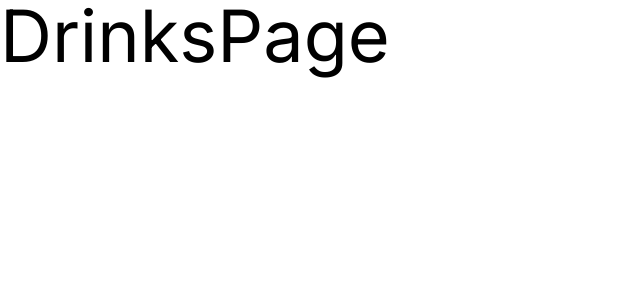
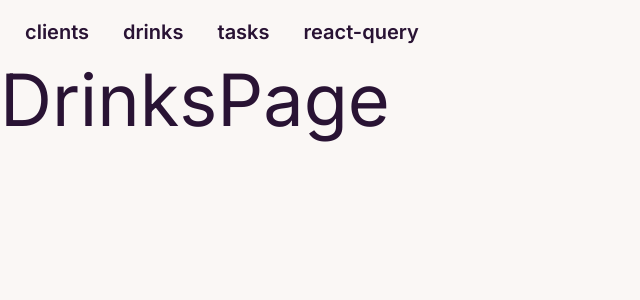
Before and after one commit to JoseAlbDR/NextJS, a Next.js app in the folder nextjs-tutorial/: page /drinks in a window 1280 px wide. Shown: the top 300 px of the page, without its empty margins (0-640 px from the left). Built offline with nearby package versions, Linux system fonts and the light colour scheme.

Commit message:
feat: navbar with daisyui and themes

```diff
--- a/nextjs-tutorial/app/layout.tsx
+++ b/nextjs-tutorial/app/layout.tsx
@@ -1,12 +1,13 @@
-import type { Metadata } from "next";
-import { Inter } from "next/font/google";
-import "./globals.css";
+import type { Metadata } from 'next';
+import { Inter } from 'next/font/google';
+import './globals.css';
+import Navbar from '@/components/Navbar';
 
-const inter = Inter({ subsets: ["latin"] });
+const inter = Inter({ subsets: ['latin'] });
 
 export const metadata: Metadata = {
-  title: "Create Next App",
-  description: "Generated by create next app",
+  title: 'Nextjs Tutorial',
+  description: 'Tutorial to learn about nextjs',
 };
 
 export default function RootLayout({
@@ -15,8 +16,11 @@ export default function RootLayout({
   children: React.ReactNode;
 }>) {
   return (
-    <html lang="en">
-      <body className={inter.className}>{children}</body>
+    <html lang="en" data-theme="cupcake">
+      <body className={inter.className}>
+        <Navbar />
+        {children}
+      </body>
     </html>
   );
 }
--- /dev/null
+++ b/nextjs-tutorial/components/Navbar.tsx
@@ -0,0 +1,27 @@
+import Link from 'next/link';
+import React from 'react';
+
+const links = [
+  { href: '/client', label: 'clients' },
+  { href: '/drinks', label: 'drinks' },
+  { href: '/tasks', label: 'tasks' },
+  { href: '/query', label: 'react-query' },
+];
+
+const Navbar = () => {
+  return (
+    <div className="navbar ">
+      {links.map((link) => (
+        <Link
+          key={link.href}
+          href={link.href}
+          className="btn btn-ghost text-xl"
+        >
+          {link.label}
+        </Link>
+      ))}
+    </div>
+  );
+};
+
+export default Navbar;
--- a/nextjs-tutorial/tailwind.config.ts
+++ b/nextjs-tutorial/tailwind.config.ts
@@ -1,20 +1,23 @@
-import type { Config } from "tailwindcss";
+import type { Config } from 'tailwindcss';
 
 const config: Config = {
   content: [
-    "./pages/**/*.{js,ts,jsx,tsx,mdx}",
-    "./components/**/*.{js,ts,jsx,tsx,mdx}",
-    "./app/**/*.{js,ts,jsx,tsx,mdx}",
+    './pages/**/*.{js,ts,jsx,tsx,mdx}',
+    './components/**/*.{js,ts,jsx,tsx,mdx}',
+    './app/**/*.{js,ts,jsx,tsx,mdx}',
   ],
   theme: {
     extend: {
       backgroundImage: {
-        "gradient-radial": "radial-gradient(var(--tw-gradient-stops))",
-        "gradient-conic":
-          "conic-gradient(from 180deg at 50% 50%, var(--tw-gradient-stops))",
+        'gradient-radial': 'radial-gradient(var(--tw-gradient-stops))',
+        'gradient-conic':
+          'conic-gradient(from 180deg at 50% 50%, var(--tw-gradient-stops))',
       },
     },
   },
-  plugins: [],
+  daisyui: {
+    themes: ['dracula', 'cupcake'],
+  },
+  plugins: [require('@tailwindcss/typography'), require('daisyui')],
 };
 export default config;
```
Also changed, not shown: nextjs-tutorial/package.json (+7 -5 lines), 1 other file (tests, documents, lock files or other folders).
